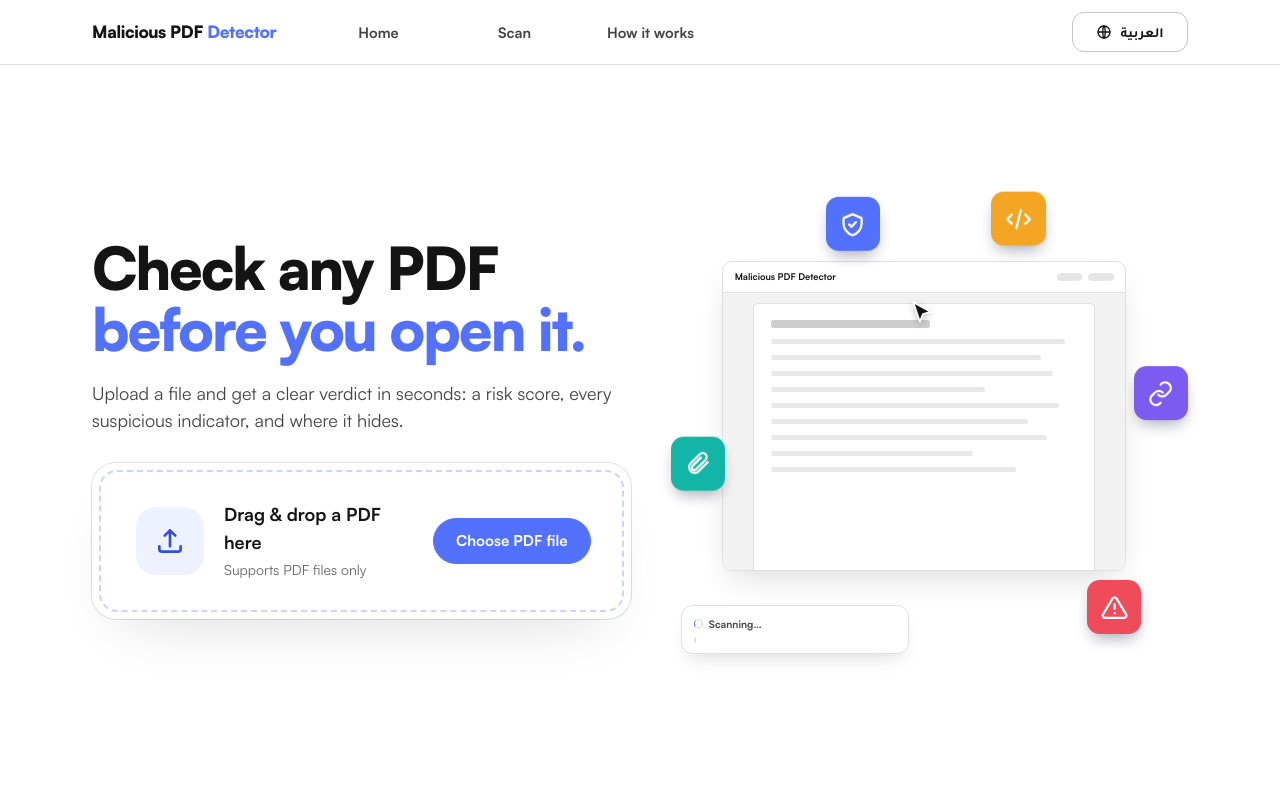
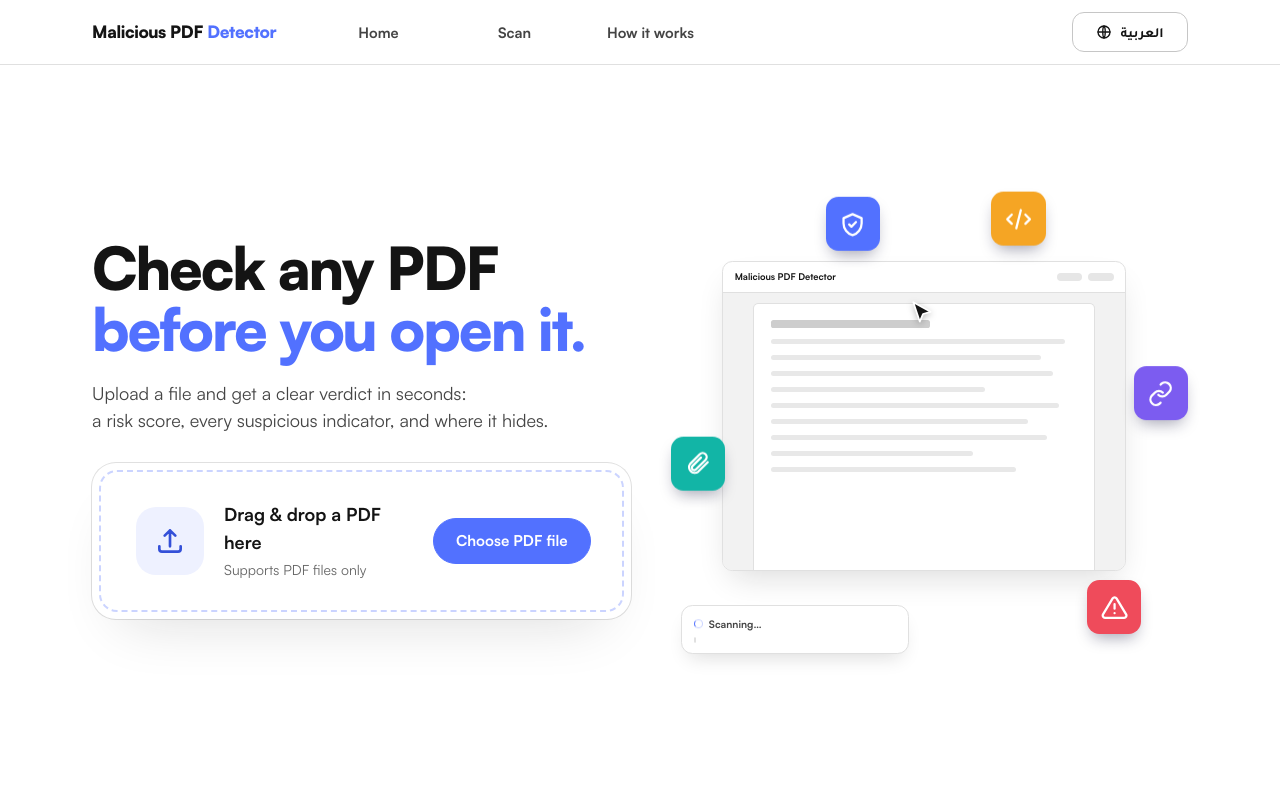
Before and after one commit to Diiiyala/Malicious-PDF-Detector, a React (Vite) app in the folder frontend/: page / in a window 1280 px wide. Shown: the top 800 px of the page. Built offline with nearby package versions, Linux system fonts and the light colour scheme.

Commit message:
Update lightHome.css

```diff
--- a/frontend/src/lightHome.css
+++ b/frontend/src/lightHome.css
@@ -251,3 +251,5 @@
 @media (max-width:560px){
   .lp .drop.c{padding-block:28px}
 }
+.lp .hero-l h1 .h1l{display:block;white-space:nowrap}
+.lp .hero-l .lede{white-space:pre-line;max-width:none}
```
